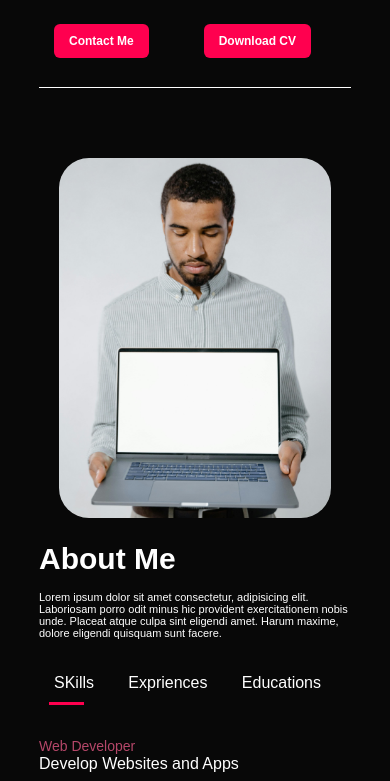
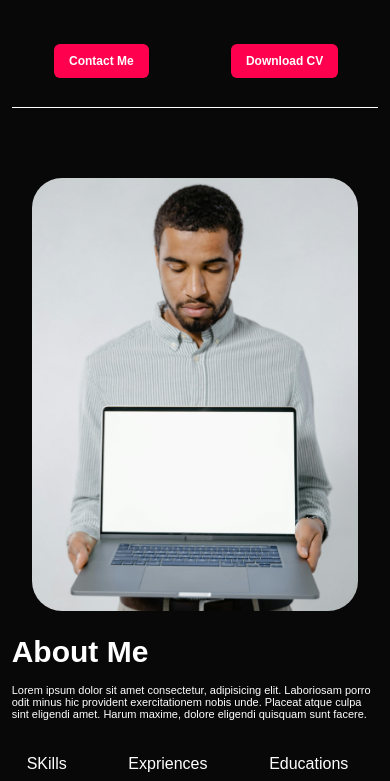
Before and after one commit to Codret/My-Portfolio, a plain HTML site: page index.html in a window 390 px wide. Shown: the part 366-1147 px from the top of the page. Drawn offline with Linux system fonts and the light colour scheme.

Commit message:
Update media.css

```diff
--- a/media.css
+++ b/media.css
@@ -30,7 +30,7 @@
         font-weight: 900;
     }
     #header{
-        padding: 5px 10%;
+        padding: 5px 3%;
     }
     .hero-text{
         /* margin-left: 40px ; */
```
